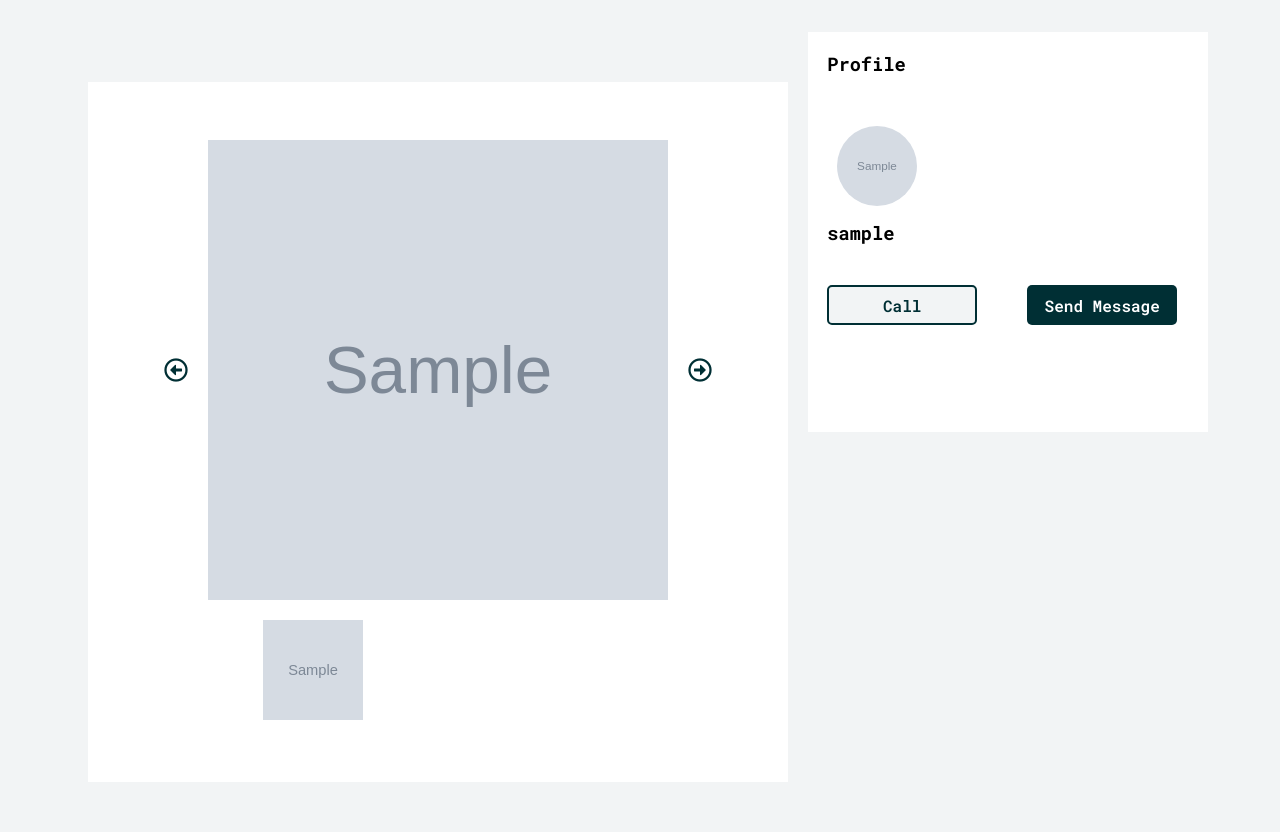
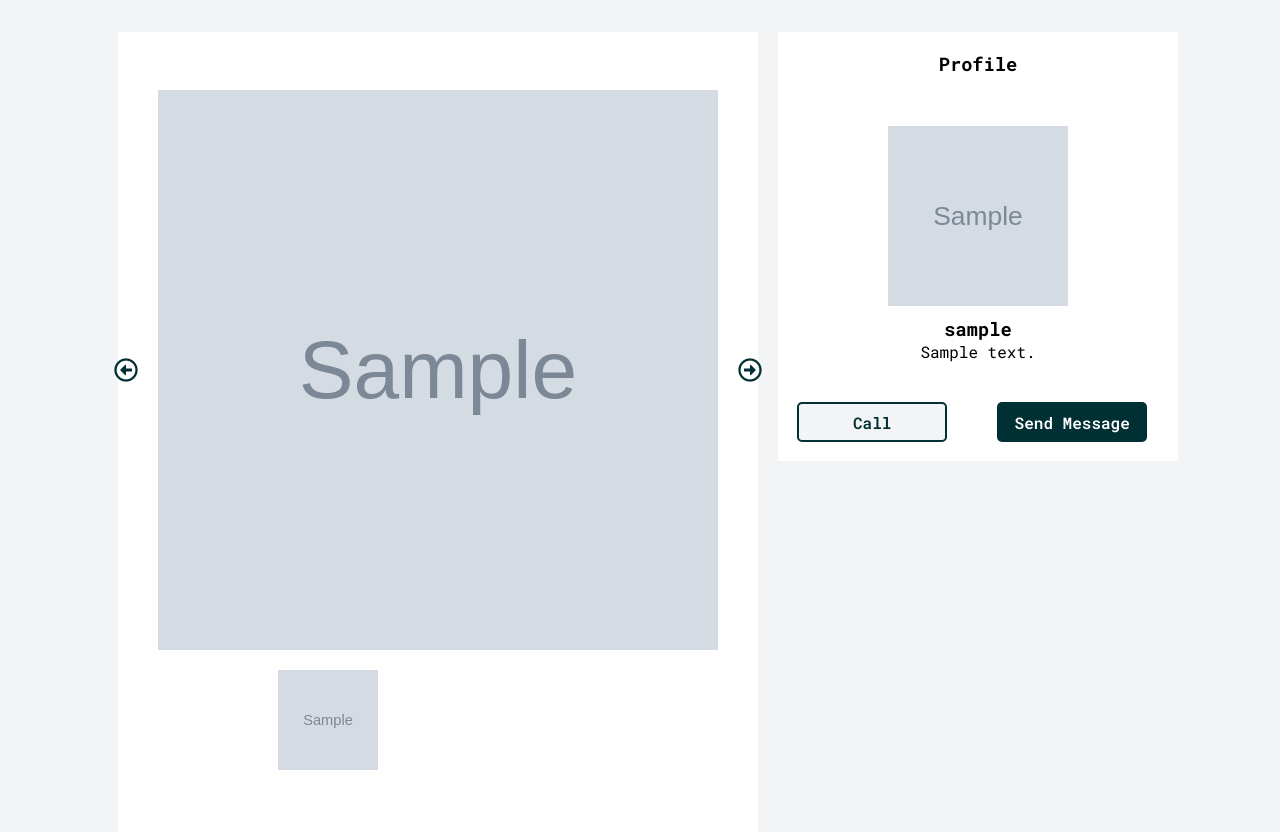
Before and after one commit to myanch200/advertio, a Django app: template templates/adverts/advert_detail.html in a window 1280 px wide. Shown: the part 80-912 px from the top of the page. Run offline with Django 3.2, Linux system fonts and the light colour scheme; the template is opened without the code that fills it: values that come from a table or form of the project are taken from there, others are empty; a user stored in the database is signed in; tables that the repository leaves empty hold one stand-in row (values such as "Sample post"); grey boxes marked "Sample" are stand-in pictures.

Commit message:
[Update]Adding show number functionality for ads details

```diff
--- a/accounts/models.py
+++ b/accounts/models.py
@@ -8,7 +8,7 @@ class Profile(models.Model):
     user = models.OneToOneField(User,on_delete=models.CASCADE)
     bio = models.CharField(max_length= 255)
     profile_picture = models.ImageField(default= f'{MEDIA_ROOT}/default.png')
-
+    phone_number = models.CharField(max_length=15)
     def __str__(self):
         return self.user.username
 
--- a/static/css/advert_details.css
+++ b/static/css/advert_details.css
@@ -29,8 +29,9 @@ body{
     background-color: #f2f4f5;
 }
 .gallery-section{
-    height: 700px;
-    width: 700px;
+
+    height: 100vh;
+    width: 50%;
     background-color: white;
     display: flex;
     justify-content: center;
@@ -38,8 +39,8 @@ body{
     flex-direction: column;
 }
 #thumbnailImg{
-    width: 500px;
-    height: 500px;
+    width: 600px;
+    height: 600px;
     padding: 20px;
 }
 .images-wrapper {
@@ -58,20 +59,30 @@ body{
 
 
 }
-
+.aside-section h3{
+    display: flex;
+    justify-content: center;
+    align-self: center;
+}
 .profile-section{
     display: flex;
     flex-direction: column;
     padding: 1.2rem;
     gap:40px;
     width: 400px;
-    height: 400px;
+    height: fit-content;
     background-color: #ffffff;
 }
+.profile-header{
+    display: flex;
+    flex-direction: column;
+    justify-content: center;
+    align-items:center;
+}
 .profile-picture{
-    width: 100px;
-    height: 100px;
-    border-radius: 50%;
+    width: 200px;
+    height: 200px;
+
     padding: 10px;
 }
 .cta-wrapper{
--- a/static/js/advert_details.js
+++ b/static/js/advert_details.js
@@ -2,7 +2,8 @@ const images = document.getElementsByClassName('img-item');
 let thumbail = document.getElementById("thumbnailImg");
 const leftArrow = document.getElementById("leftArrow");
 const rightArrow = document.getElementById("rightArrow");
-let counter = 0 ;
+const callButton = document.getElementsByClassName('call-button')[0];
+
 
 //Event Listeners
 
@@ -13,6 +14,22 @@ let counter = 0 ;
 for(i =0 ; i < images.length;i++){
     images[i].addEventListener('click',selectImage)
 }
+
+
+callButton.addEventListener('click',showPhoneNumber);
+
+
+function showPhoneNumber(event){
+    event.preventDefault();
+    phoneNumber = callButton.getAttribute('data-number');
+    if(phoneNumber === "00000000000"){
+        callButton.innerText= 'Not provided';
+        return;
+    }
+    callButton.innerText= phoneNumber;
+
+}
+
 
 function selectImage(event){
     setImage(event.target.src)
@@ -25,6 +42,7 @@ function setImage(path){
 }
 
 
+let counter = 0 ;
 
 function changeImage(event){
     let index =0;
--- a/templates/adverts/advert_detail.html
+++ b/templates/adverts/advert_detail.html
@@ -31,11 +31,12 @@
                 <div class="profile-section">
                     <h3>Profile</h3>
                     <div class="profile-header">
-                        <img class="profile-picture" src="{{request.user.profile.profile_picture.url}}" alt="" class="profile-picture">
-                        <h3>{{request.user.username}}</h3>
+                        <img class="profile-picture" src="{{advert.author.profile.profile_picture.url}}" alt="" class="profile-picture">
+                        <h3>{{advert.author.username}}</h3>
+                        <p>{{advert.author.profile.bio}}<p>
                     </div>
                     <div class="cta-wrapper">
-                        <a class="call-button" href="">Call</a>
+                        <a class="call-button" data-number="{{advert.author.profile.phone_number}}" href="">Call</a>
                         <a class="text-button" href="">Send Message</a>
                     </div>
                 </div>
```
Also changed, not shown: static/images/bicycle.JPG (added), static/images/bicycle1.JPG (added), static/images/bicycle2.JPG (added), static/images/bicycle3.JPG (added), static/images/bicycle4.JPG (added), static/images/default_zraFgHJ.png (added), 1 other file.
